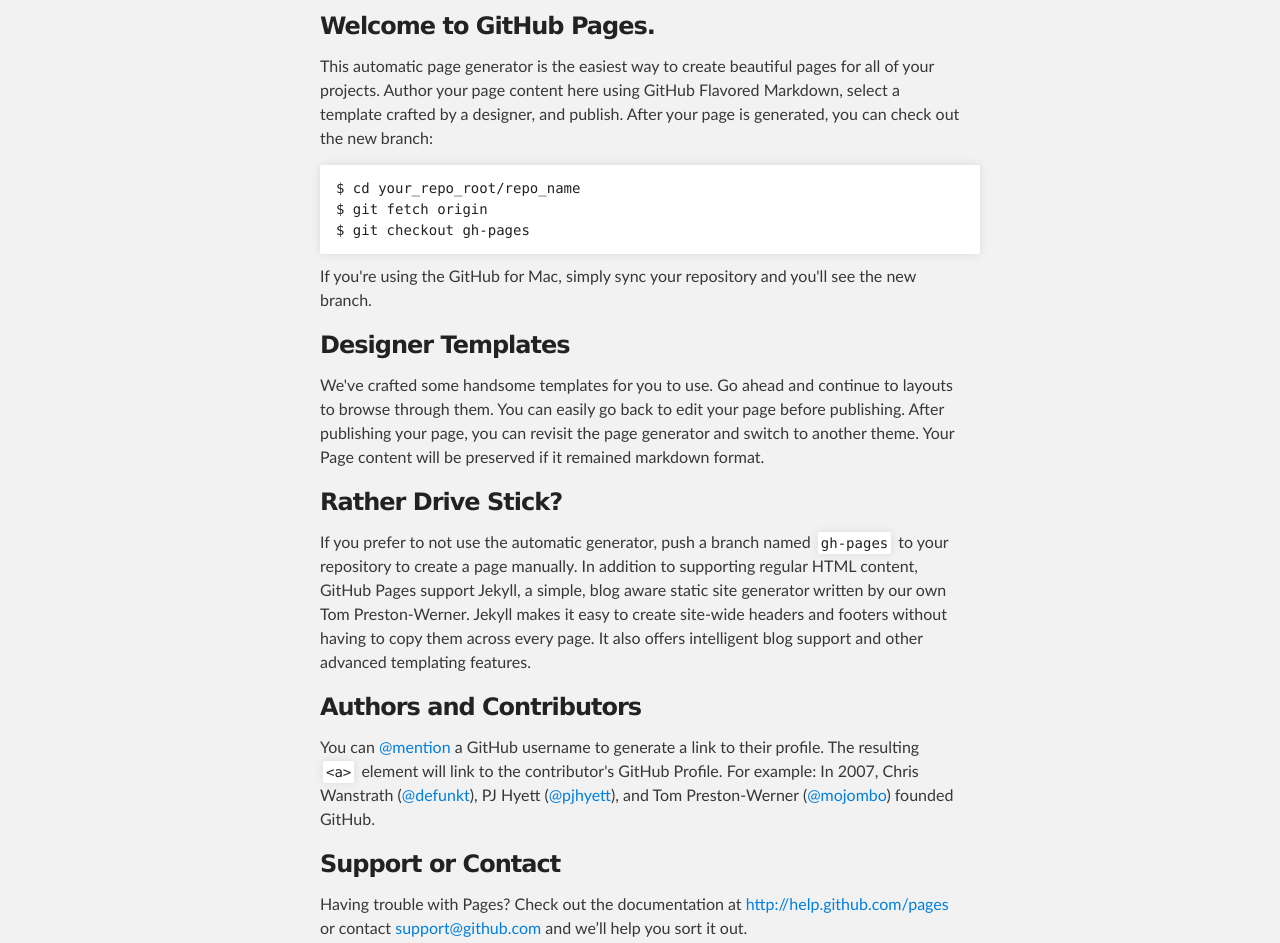
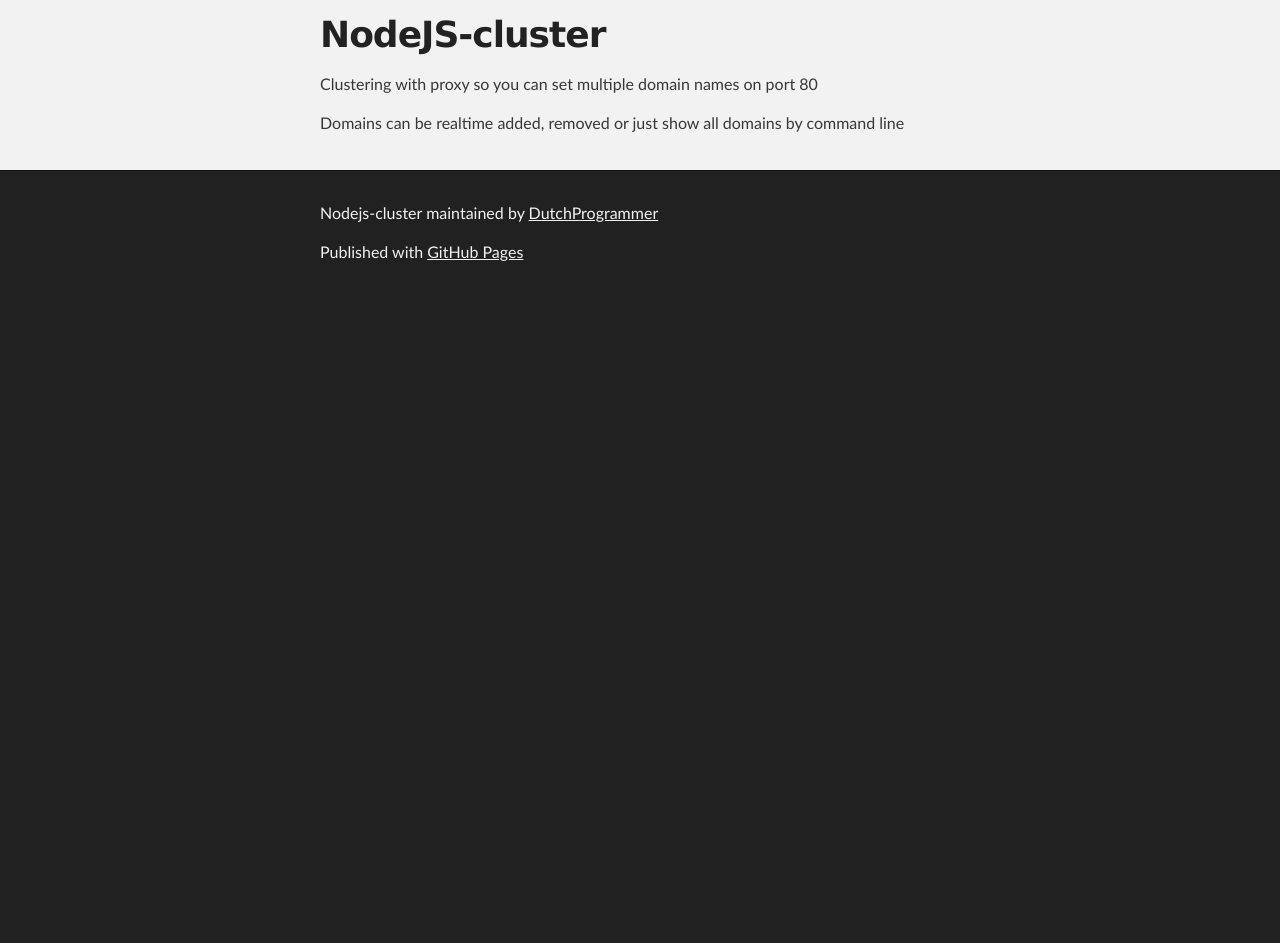
Before and after one commit to dvdknaap/NodeJS-cluster, a plain HTML site: page index.html in a window 1280 px wide. Shown: the part 288-1231 px from the top of the page. After the commit the page ends 800 px from the top, so only its background shows below. Drawn offline with Linux system fonts and the light colour scheme.

```diff
--- a/index.html
+++ b/index.html
@@ -31,37 +31,12 @@
     <!-- MAIN CONTENT -->
     <div id="main_content_wrap" class="outer">
       <section id="main_content" class="inner">
-        <h3>
-<a name="welcome-to-github-pages" class="anchor" href="#welcome-to-github-pages"><span class="octicon octicon-link"></span></a>Welcome to GitHub Pages.</h3>
+        <h1>
+<a name="nodejs-cluster" class="anchor" href="#nodejs-cluster"><span class="octicon octicon-link"></span></a>NodeJS-cluster</h1>
 
-<p>This automatic page generator is the easiest way to create beautiful pages for all of your projects. Author your page content here using GitHub Flavored Markdown, select a template crafted by a designer, and publish. After your page is generated, you can check out the new branch:</p>
+<p>Clustering with proxy so you can set multiple domain names on port 80</p>
 
-<pre><code>$ cd your_repo_root/repo_name
-$ git fetch origin
-$ git checkout gh-pages
-</code></pre>
-
-<p>If you're using the GitHub for Mac, simply sync your repository and you'll see the new branch.</p>
-
-<h3>
-<a name="designer-templates" class="anchor" href="#designer-templates"><span class="octicon octicon-link"></span></a>Designer Templates</h3>
-
-<p>We've crafted some handsome templates for you to use. Go ahead and continue to layouts to browse through them. You can easily go back to edit your page before publishing. After publishing your page, you can revisit the page generator and switch to another theme. Your Page content will be preserved if it remained markdown format.</p>
-
-<h3>
-<a name="rather-drive-stick" class="anchor" href="#rather-drive-stick"><span class="octicon octicon-link"></span></a>Rather Drive Stick?</h3>
-
-<p>If you prefer to not use the automatic generator, push a branch named <code>gh-pages</code> to your repository to create a page manually. In addition to supporting regular HTML content, GitHub Pages support Jekyll, a simple, blog aware static site generator written by our own Tom Preston-Werner. Jekyll makes it easy to create site-wide headers and footers without having to copy them across every page. It also offers intelligent blog support and other advanced templating features.</p>
-
-<h3>
-<a name="authors-and-contributors" class="anchor" href="#authors-and-contributors"><span class="octicon octicon-link"></span></a>Authors and Contributors</h3>
-
-<p>You can <a href="https://github.com/blog/821" class="user-mention">@mention</a> a GitHub username to generate a link to their profile. The resulting <code>&lt;a&gt;</code> element will link to the contributor's GitHub Profile. For example: In 2007, Chris Wanstrath (<a href="https://github.com/defunkt" class="user-mention">@defunkt</a>), PJ Hyett (<a href="https://github.com/pjhyett" class="user-mention">@pjhyett</a>), and Tom Preston-Werner (<a href="https://github.com/mojombo" class="user-mention">@mojombo</a>) founded GitHub.</p>
-
-<h3>
-<a name="support-or-contact" class="anchor" href="#support-or-contact"><span class="octicon octicon-link"></span></a>Support or Contact</h3>
-
-<p>Having trouble with Pages? Check out the documentation at <a href="http://help.github.com/pages">http://help.github.com/pages</a> or contact <a href="mailto:support@github.com">support@github.com</a> and we’ll help you sort it out.</p>
+<p>Domains can be realtime added, removed or just show all domains by command line</p>
       </section>
     </div>
 
```
Also changed, not shown: params.json (+1 -1 lines).
